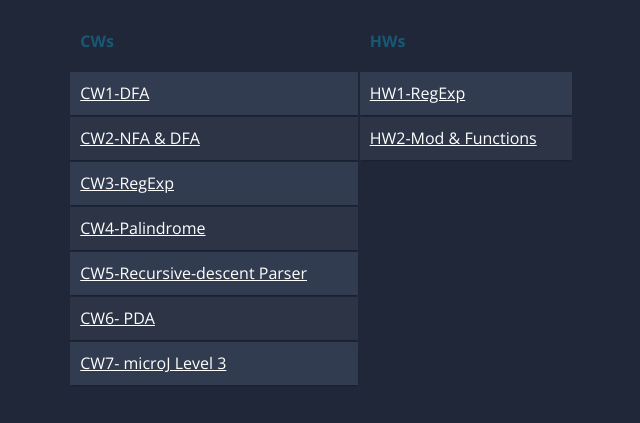
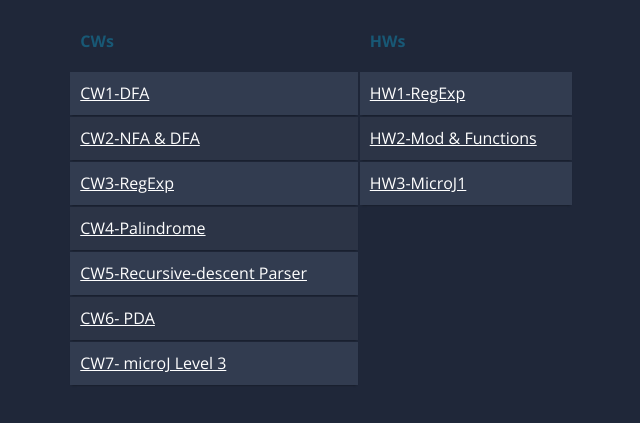
Before and after one commit to merveyavuz/Automata, a plain HTML site: page index.html in a window 1280 px wide. Shown: the part 163-586 px from the top of the page, without its empty margins (319-959 px from the left). Drawn offline with nearby package versions, Linux system fonts and the light colour scheme.

Commit message:
Update index.html

```diff
--- a/index.html
+++ b/index.html
@@ -126,7 +126,7 @@ h2 a {
 		</tr>
 		<tr>
 			<td><a href="https://merveyavuz.github.io/Automata/RegExp.html" style="color:white" rel="nofollow">CW3-RegExp</a></td>
-
+			<td><a href="https://merveyavuz.github.io/Automata/HW3/microJ1.html" style="color:white"  rel="nofollow">HW3-MicroJ1</a></td>
 		</tr>
 		<tr>
 			<td><a href="https://merveyavuz.github.io/Automata/CW4.html" style="color:white" rel="nofollow">CW4-Palindrome</a></td>
```
